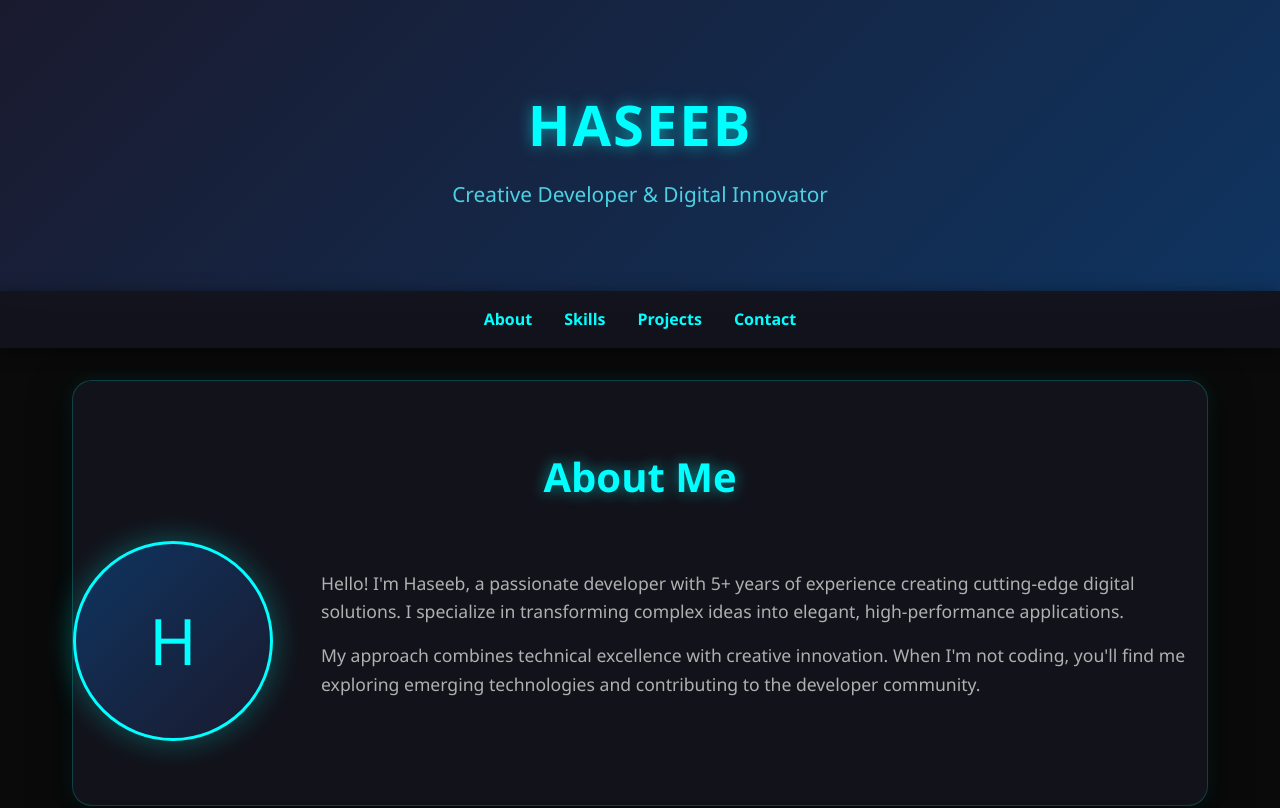
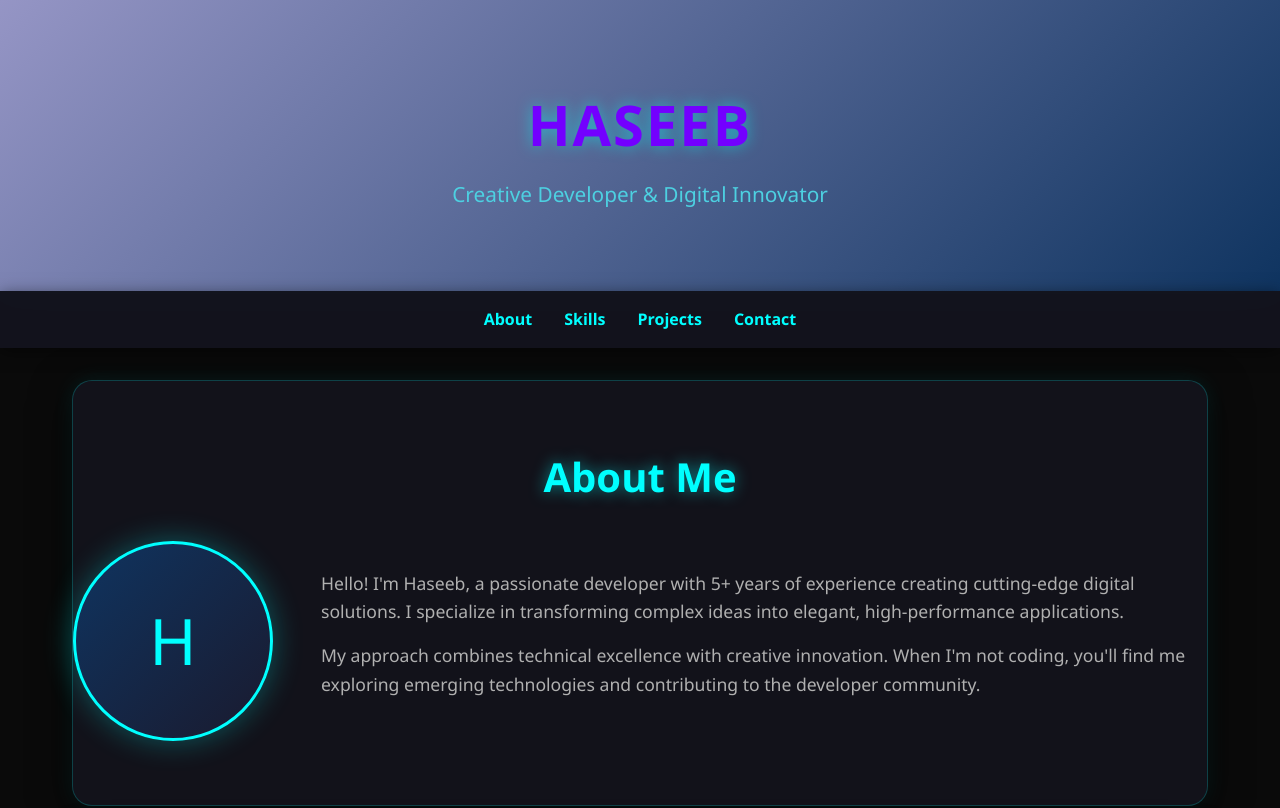
Before and after one commit to HaseebAhmad24-collab/DeployPort, a plain HTML site: page index.html in a window 1280 px wide. Shown: the top 808 px of the page. Drawn offline with Linux system fonts and the light colour scheme.

Commit message:
portfolio2

```diff
--- a/index.html
+++ b/index.html
@@ -19,8 +19,8 @@
         }
 
         header {
-            background: linear-gradient(135deg, #1a1a2e, #0f3460);
-            color: #00ffff;
+            background: linear-gradient(135deg, #9595c5, #0f3460);
+            color: #7300ff;
             padding: 5rem 2rem;
             text-align: center;
             box-shadow: 0 5px 30px rgba(0,255,255,0.2);
```
